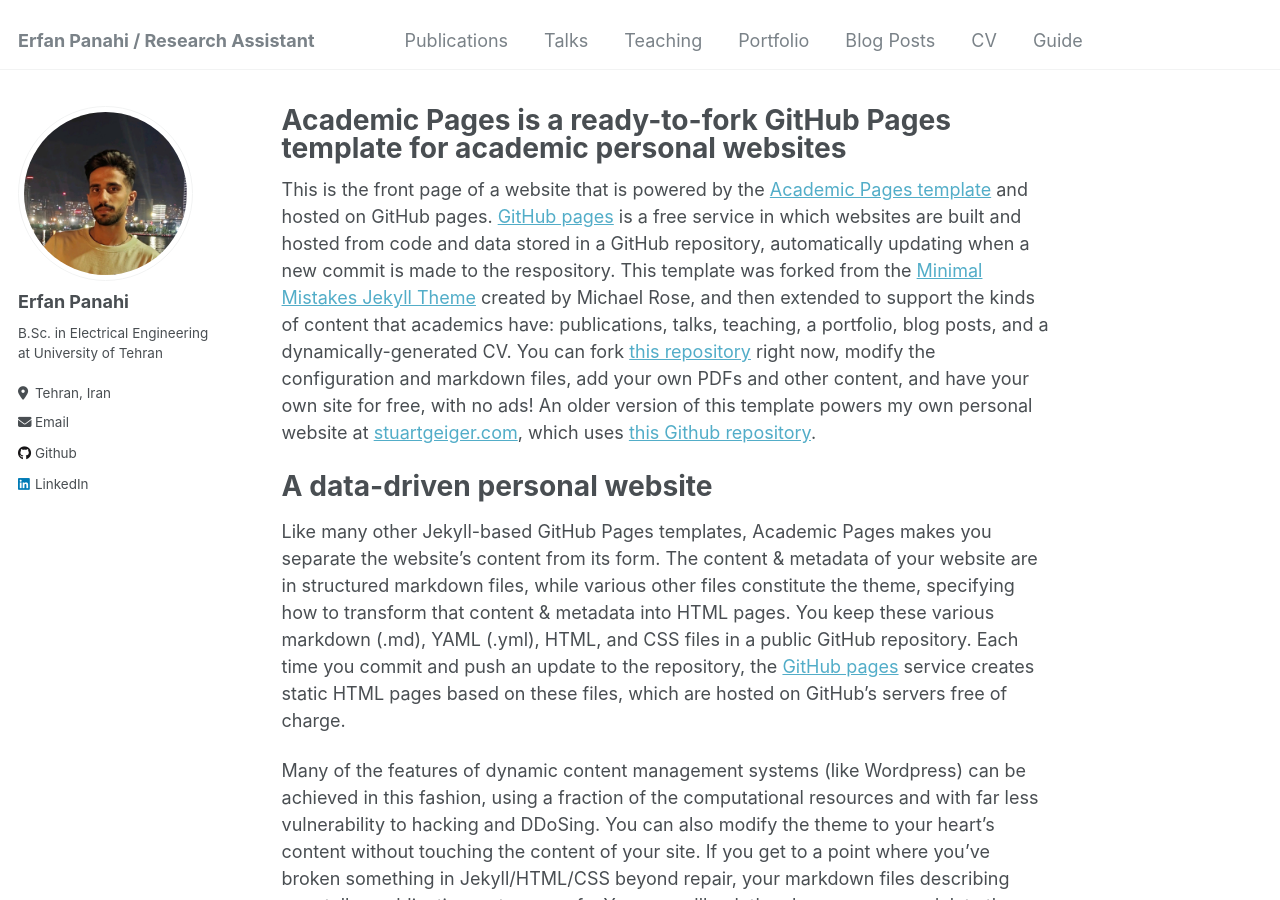
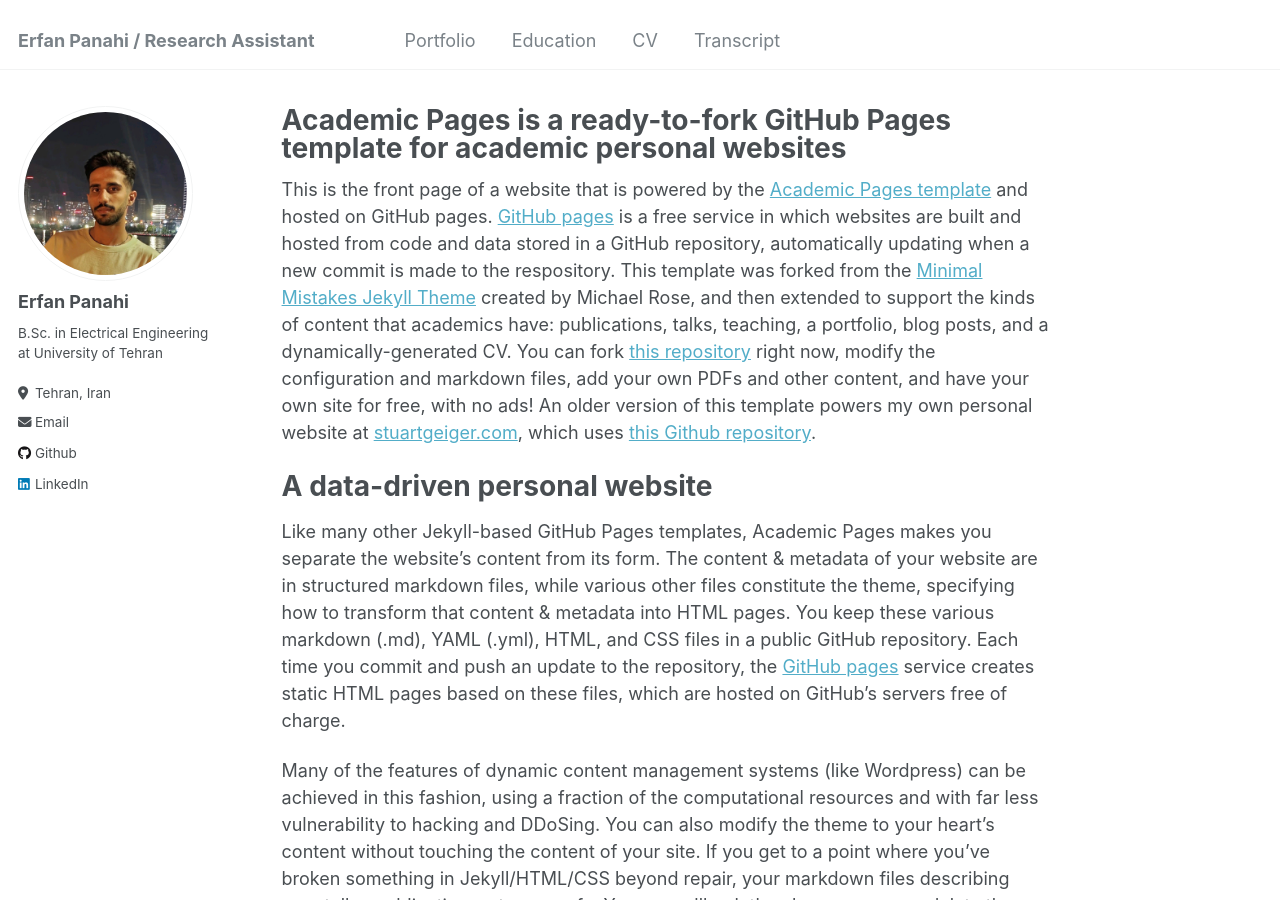
Before and after one commit to ErfanPanahi/ErfanPanahi.github.io, a Jekyll site: the page built from _pages/about.md, in a window 1280 px wide and 900 px high. Built offline with Jekyll 4.4.1, drawn with Linux system fonts in a browser that asks for light colours.

Commit message:
Update navigation.yml

```diff
--- a/_data/navigation.yml
+++ b/_data/navigation.yml
@@ -1,22 +1,22 @@
 # main links links
 main:
-  - title: "Publications"
-    url: /publications/
+  - title: "Portfolio"
+    url: /
 
-  - title: "Talks"
-    url: /talks/
-
-  - title: "Teaching"
-    url: /teaching/
-
-  - title: "Portfolio"
-    url: /portfolio/
-
-  - title: "Blog Posts"
-    url: /year-archive/
+  - title: "Education"
+    url: /education/
 
   - title: "CV"
     url: /cv/
 
-  - title: "Guide"
-    url: /markdown/
+  - title: "Transcript"
+    url: /trancripts/
+
+  # - title: "Experiences"
+  #   url: /experiences/
+
+  # - title: "Honors and Awards"
+  #   url: /honors/
+
+  # - title: "Extracurricular"
+  #   url: /extracurricular/
```
